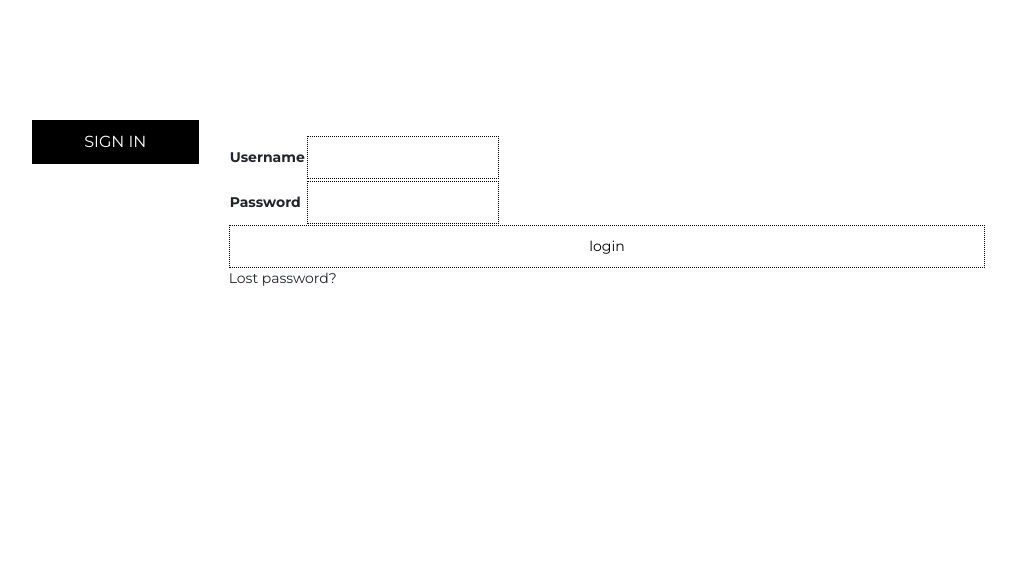
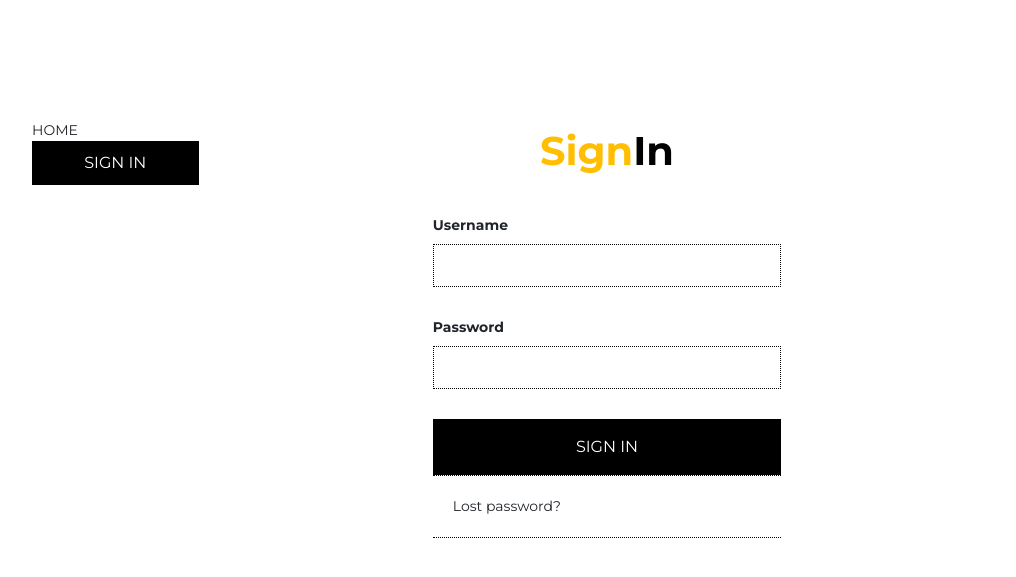
Before and after one commit to tabby42/env_dj, a Django app: template templates/registration/login.html in a window 1280 px wide. Shown: the top 577 px of the page, without its empty margins (33-1049 px from the left). Run offline with Django 3.2, Linux system fonts and the light colour scheme; the template is opened without the code that fills it, so the values that code supplies are empty, except form fields; tables that the repository leaves empty hold one stand-in row (values such as "Sample post"); form fields are guessed from the names that the template uses.

Commit message:
adjust layout and styling

```diff
--- a/apenv_dj/static/css/styles.css
+++ b/apenv_dj/static/css/styles.css
@@ -2,6 +2,9 @@
     margin-top: 20px;
     padding: 0;
     list-style: none;
+}
+
+div.navside {
 }
 
 body {
--- a/apenv_dj/templates/base_generic.html
+++ b/apenv_dj/templates/base_generic.html
@@ -15,21 +15,23 @@
 <body>
   <div class="container-fluid">
     <div class="row">
-      <div class="col-sm-2">
+      <div class="col-lg-2 navside">
       {% block sidebar %}
         <ul class="sidebar-nav">
+          <li><a href="{% url 'index' %}">HOME</a></li>
           {% if user.is_authenticated %}
-            <li><a href="{% url 'index' %}">HOME</a></li>
             <li>User: {{ user.get_username }}</li>
             <li><a href="{% url 'sunny_days' %}" class="btn_sd btn-sd-small">MY DIARY</a></li>
             <li><a href="{% url 'logout'%}?next={{request.path}}" class="btn_sd btn-sd-small">SIGN OUT</a></li>
           {% else %}
-            <li><a href="{% url 'login'%}?next={{request.path}}" class="btn_sd btn-sd-small">SIGN IN</a></li>
+            {% if request.path != '/accounts/login/' and request.path != '/accounts/password_reset/' and request.path != '/sunny_days/signup/' %}
+              <li><a href="{% url 'login'%}?next={{request.path}}" class="btn_sd btn-sd-small">SIGN IN</a></li>
+            {% endif%}
           {% endif %}
         </ul>
      {% endblock %}
       </div>
-      <div class="col-sm-8 ">{% block content %}{% endblock %}</div>
+      <div class="col-lg-8 ">{% block content %}{% endblock %}</div>
     </div>
   </div>
 </body>
--- a/apenv_dj/templates/sunny_day/signup.html
+++ b/apenv_dj/templates/sunny_day/signup.html
@@ -5,11 +5,11 @@
 <!--Register-->
 	<h1>Sign<span>Up</span></h1>
 	<section class="todo-list">
-		<div class="col-md-6 form-col">
+		<div class="col-md-6 form-col signup-form">
 			<form method="POST">
 				{% csrf_token %}
 				{{ signup_form.as_ul }}
-				<input class="btn btn-primary" type="submit" value="Sign Up">
+				<input class="btn_sd" type="submit" value="Sign Up">
 			</form>
 		</div>
 	</section>
--- a/apenv_dj/views.py
+++ b/apenv_dj/views.py
@@ -71,12 +71,6 @@ class SunshineCreateView(CreateView):
         form.fields['date'].widget = forms.DateInput(format='%d.%m.%Y')
         return form
 
-    #def get_form(self, form_class):
-        #form = super(CreateView, self).get_form(form_class)
-        #input_formats=['%d/%m/%Y %H:%M']
-        #form.fields['date'].widget = BootstrapDateTimePickerInput()
-        #return form
-
 class SunshineUpdateView(UpdateView):
     model = Sunshine
     fields = ['date', 'sunbeam_1', 'sunbeam_2', 'sunbeam_3', 'is_completed']
--- a/env_dj/settings.py
+++ b/env_dj/settings.py
@@ -124,7 +124,9 @@ STATIC_URL = 'static/'
 
 DEFAULT_AUTO_FIELD = 'django.db.models.BigAutoField'
 
-LOGIN_REDIRECT_URL = '/'
+LOGIN_REDIRECT_URL = '/sunny_days/'
+
+LOGOUT_REDIRECT_URL = '/'
 
 EMAIL_BACKEND = 'django.core.mail.backends.console.EmailBackend'
 
--- a/templates/registration/login.html
+++ b/templates/registration/login.html
@@ -13,24 +13,19 @@
     {% else %}
     {% endif %}
   {% endif %}
-
-  <form method="post" action="{% url 'login' %}">
-    {% csrf_token %}
-    <table>
-      <tr>
-        <td>{{ form.username.label_tag }}</td>
-        <td>{{ form.username }}</td>
-      </tr>
-      <tr>
-        <td>{{ form.password.label_tag }}</td>
-        <td>{{ form.password }}</td>
-      </tr>
-    </table>
-    <input type="submit" value="login" />
-    <input type="hidden" name="next" value="{{ next }}" />
-  </form>
-
+  <h1>Sign<span>In</span></h1>
+	<section class="todo-list">
+    <div class="col-md-6 form-col">
+      <form method="post" action="{% url 'login' %}">
+        {% csrf_token %}
+            <li>{{ form.username.label_tag }} {{ form.username }}</li>
+            <li>{{ form.password.label_tag }} {{ form.password }}</li>
+        <input type="submit" class="btn_sd" value="SIGN IN" />
+        <input type="hidden" name="next" value="{{ next }}" />
+      </form>
+      <p><a href="{% url 'password_reset' %}">Lost password?</a></p>
+    </div>
+  </section>
   {# Assumes you setup the password_reset view in your URLconf #}
-  <p><a href="{% url 'password_reset' %}">Lost password?</a></p>
 
 {% endblock %}
```
Also changed, not shown: other parts of apenv_dj/static/css/styles.css (+33 -0 lines), apenv_dj/templates/sunny_day/sunny_day_list.html (+7 -0 lines).
